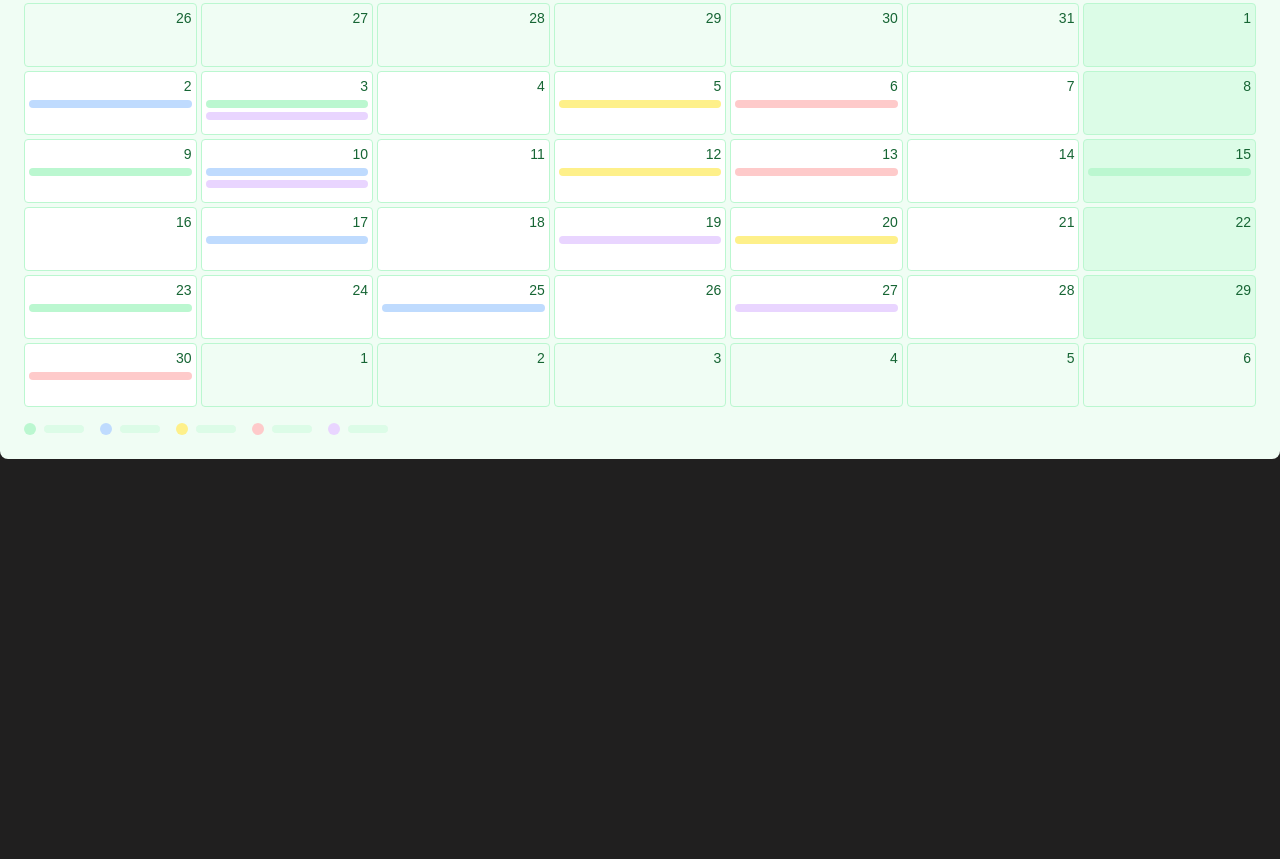
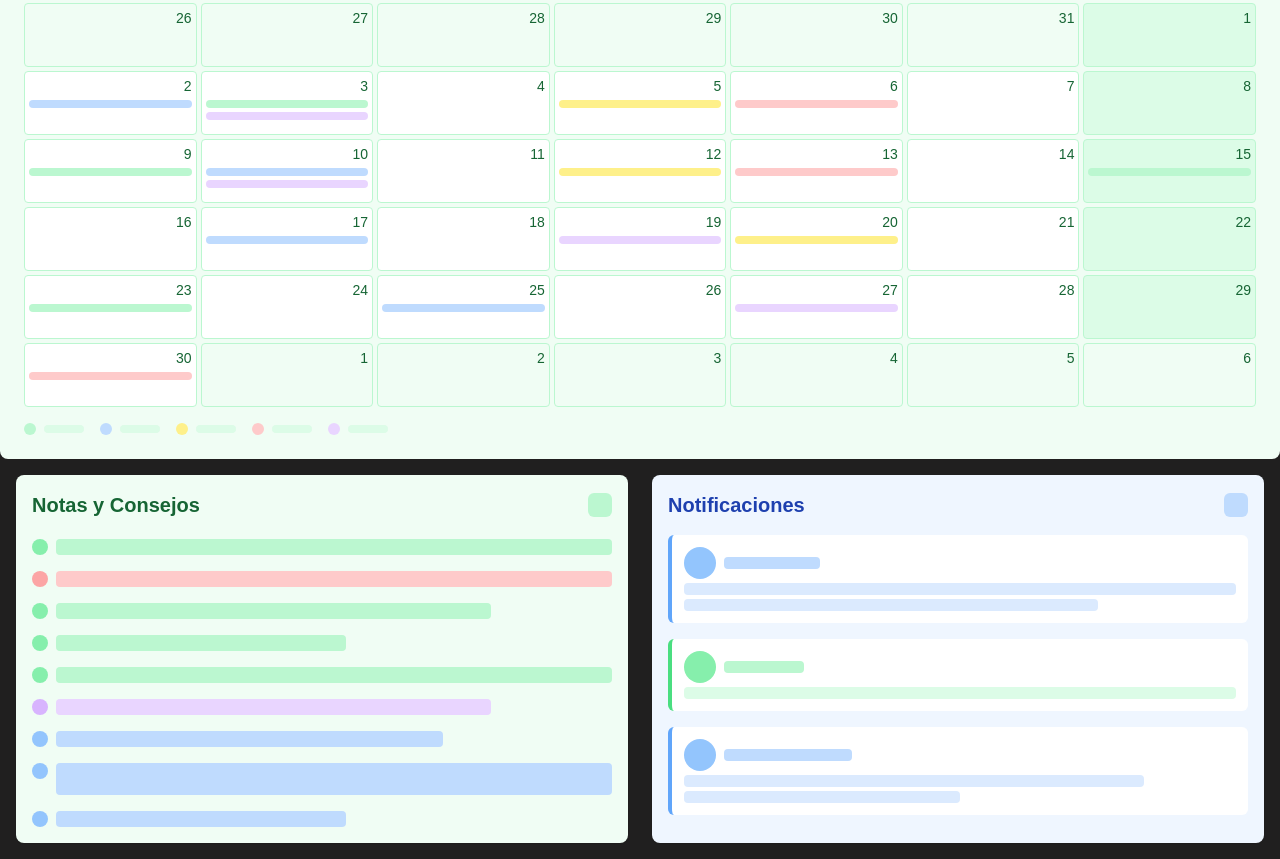
Before and after one commit to misaeluno/Prototipo_HUB, a plain HTML site: page index.html in a window 1280 px wide. Shown: the part 699-1558 px from the top of the page. Before the commit the page ends 1158 px from the top, so only its background shows below. Drawn offline with nearby package versions, Linux system fonts and the light colour scheme.

Commit message:
нотіфікаця та інформації

```diff
--- a/index.html
+++ b/index.html
@@ -625,6 +625,128 @@
             </div>
         </div>
 
+        <div class="flex flex-col md:flex-row gap-6 p-4">
+            <!-- Notes Container -->
+            <div class="flex-1 bg-green-50 p-4 rounded-lg shadow-sm">
+                <div class="flex items-center justify-between mb-4">
+                    <h2 class="text-xl font-semibold text-green-800">
+                        Notas y Consejos
+                    </h2>
+                    <div class="w-6 h-6 bg-green-200 rounded-md"></div>
+                </div>
+
+                <ul class="space-y-3">
+                    <li class="flex items-start">
+                        <div
+                            class="w-4 h-4 bg-green-300 rounded-full mt-1 mr-2"
+                        ></div>
+                        <div class="flex-1 h-4 bg-green-200 rounded mt-1"></div>
+                    </li>
+                    <li class="flex items-start">
+                        <div
+                            class="w-4 h-4 bg-red-300 rounded-full mt-1 mr-2"
+                        ></div>
+                        <div class="flex-1 h-4 bg-red-200 rounded mt-1"></div>
+                    </li>
+                    <li class="flex items-start">
+                        <div
+                            class="w-4 h-4 bg-green-300 rounded-full mt-1 mr-2"
+                        ></div>
+                        <div class="w-3/4 h-4 bg-green-200 rounded mt-1"></div>
+                    </li>
+                    <li class="flex items-start">
+                        <div
+                            class="w-4 h-4 bg-green-300 rounded-full mt-1 mr-2"
+                        ></div>
+                        <div class="w-1/2 h-4 bg-green-200 rounded mt-1"></div>
+                    </li>
+                    <li class="flex items-start">
+                        <div
+                            class="w-4 h-4 bg-green-300 rounded-full mt-1 mr-2"
+                        ></div>
+                        <div class="flex-1 h-4 bg-green-200 rounded mt-1"></div>
+                    </li>
+                    <li class="flex items-start">
+                        <div
+                            class="w-4 h-4 bg-purple-300 rounded-full mt-1 mr-2"
+                        ></div>
+                        <div class="w-3/4 h-4 bg-purple-200 rounded mt-1"></div>
+                    </li>
+                    <li class="flex items-start">
+                        <div
+                            class="w-4 h-4 bg-blue-300 rounded-full mt-1 mr-2"
+                        ></div>
+                        <div class="w-2/3 h-4 bg-blue-200 rounded mt-1"></div>
+                    </li>
+                    <li class="flex items-start">
+                        <div
+                            class="w-4 h-4 bg-blue-300 rounded-full mt-1 mr-2"
+                        ></div>
+                        <div class="flex-1 h-8 bg-blue-200 rounded mt-1"></div>
+                    </li>
+                    <li class="flex items-start">
+                        <div
+                            class="w-4 h-4 bg-blue-300 rounded-full mt-1 mr-2"
+                        ></div>
+                        <div class="w-1/2 h-4 bg-blue-200 rounded mt-1"></div>
+                    </li>
+                </ul>
+            </div>
+
+            <!-- Notifications Container -->
+            <div class="flex-1 bg-blue-50 p-4 rounded-lg shadow-sm">
+                <div class="flex items-center justify-between mb-4">
+                    <h2 class="text-xl font-semibold text-blue-800">
+                        Notificaciones
+                    </h2>
+                    <div class="w-6 h-6 bg-blue-200 rounded-md"></div>
+                </div>
+
+                <div class="space-y-4">
+                    <!-- Notification 1 -->
+                    <div
+                        class="bg-white p-3 rounded-md border-l-4 border-blue-400 shadow-xs"
+                    >
+                        <div class="flex items-center mb-1">
+                            <div
+                                class="w-8 h-8 bg-blue-300 rounded-full mr-2"
+                            ></div>
+                            <div class="w-24 h-3 bg-blue-200 rounded"></div>
+                        </div>
+                        <div class="h-3 bg-blue-100 rounded w-full"></div>
+                        <div class="h-3 bg-blue-100 rounded w-3/4 mt-1"></div>
+                    </div>
+
+                    <!-- Notification 2 -->
+                    <div
+                        class="bg-white p-3 rounded-md border-l-4 border-green-400 shadow-xs"
+                    >
+                        <div class="flex items-center mb-1">
+                            <div
+                                class="w-8 h-8 bg-green-300 rounded-full mr-2"
+                            ></div>
+                            <div class="w-20 h-3 bg-green-200 rounded"></div>
+                        </div>
+                        <div class="h-3 bg-green-100 rounded w-full"></div>
+                    </div>
+
+                    <!-- Notification 3 -->
+                    <div
+                        class="bg-white p-3 rounded-md border-l-4 border-blue-400 shadow-xs"
+                    >
+                        <div class="flex items-center mb-1">
+                            <div
+                                class="w-8 h-8 bg-blue-300 rounded-full mr-2"
+                            ></div>
+                            <div class="w-32 h-3 bg-blue-200 rounded"></div>
+                        </div>
+                        <div class="h-3 bg-blue-100 rounded w-5/6"></div>
+                        <div class="h-3 bg-blue-100 rounded w-1/2 mt-1"></div>
+                    </div>
+                </div>
+            </div>
+        </div>
+
         <script src="https://cdn.tailwindcss.com"></script>
     </body>
 </html>
```
